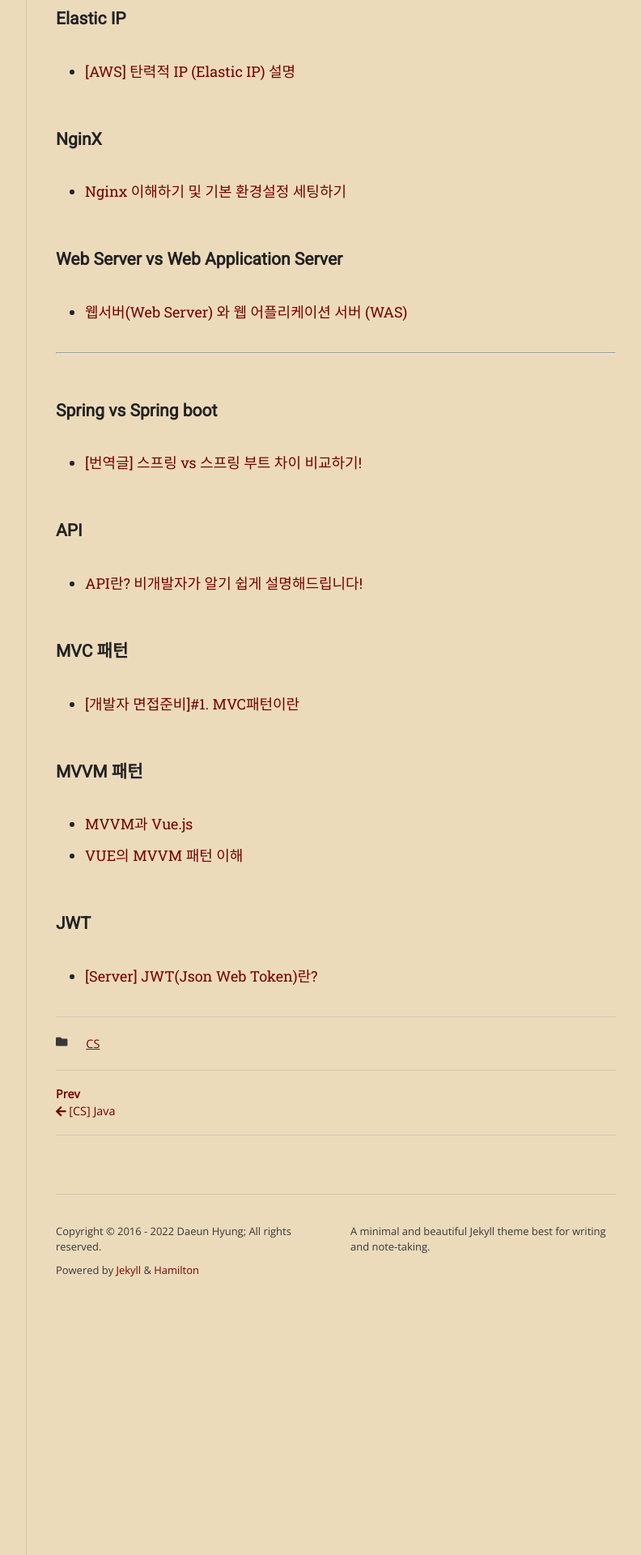
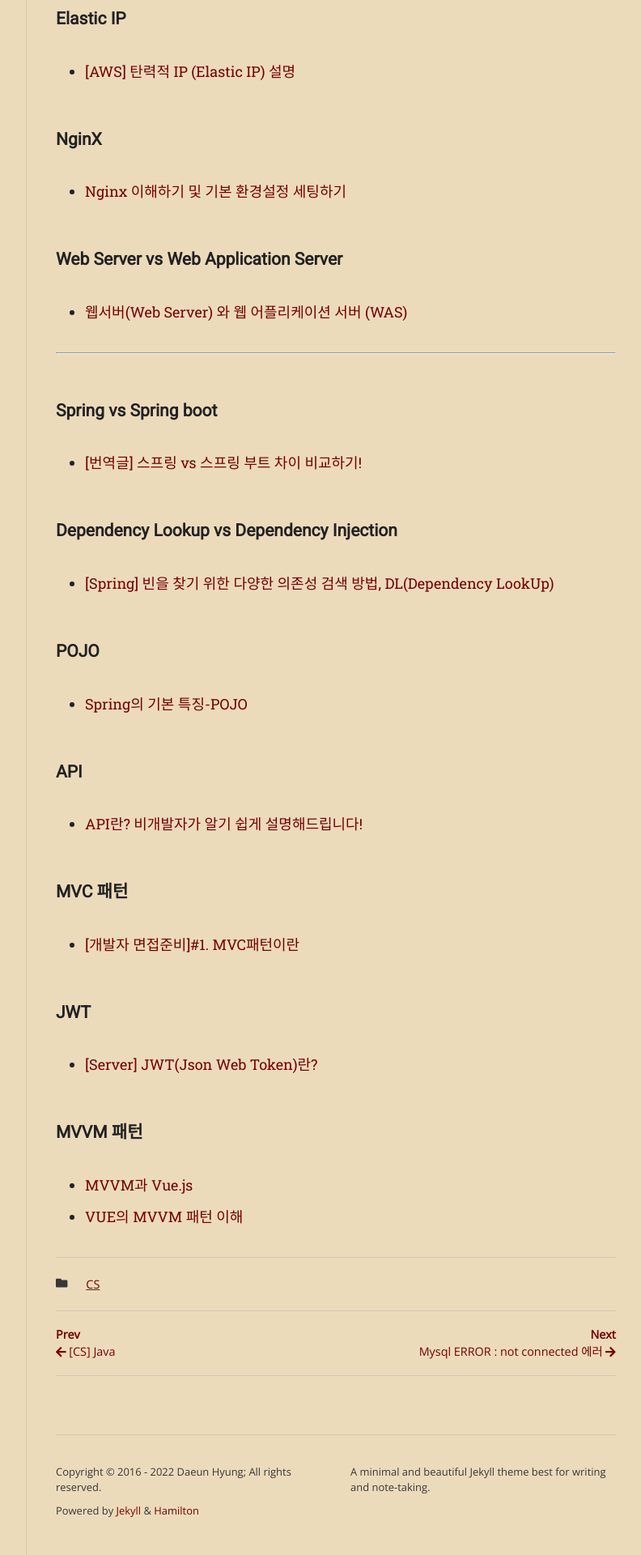
Before and after one commit to unain-dev/unain-dev.github.io, a Jekyll site: the page built from _posts/2022-01-05-CS-웹주요개념.md, in a window 1280 px wide. Shown: the part 1557-3477 px from the top of the page at 81% size, without its empty margins (357-1149 px from the left). Built offline with Jekyll 4.4.1, drawn with Linux system fonts in a browser that asks for light colours; nearby versions of some CDN libraries; some web fonts are replaced.

Commit message:
create: mysql-connect-error

```diff
--- a/_posts/2022-01-05-CS-웹주요개념.md
+++ b/_posts/2022-01-05-CS-웹주요개념.md
@@ -46,15 +46,21 @@ categories: CS
 ### Spring vs Spring boot
 - [[번역글] 스프링 vs 스프링 부트 차이 비교하기!](https://sas-study.tistory.com/274){:target="_blank"}
 
+### Dependency Lookup vs Dependency Injection
+- [[Spring] 빈을 찾기 위한 다양한 의존성 검색 방법, DL(Dependency LookUp)](https://mangkyu.tistory.com/168){:target="_blank"}
+
+### POJO
+- [Spring의 기본 특징-POJO](https://velog.io/@galaxy/Spring%EC%9D%98-%EA%B8%B0%EB%B3%B8-%ED%8A%B9%EC%A7%95-POJO){:target="_blank"}
+
 ### API
 - [API란? 비개발자가 알기 쉽게 설명해드립니다!](http://blog.wishket.com/api%EB%9E%80-%EC%89%BD%EA%B2%8C-%EC%84%A4%EB%AA%85-%EA%B7%B8%EB%A6%B0%ED%81%B4%EB%9D%BC%EC%9D%B4%EC%96%B8%ED%8A%B8/){:target="_blank"}
 
 ### MVC 패턴
 - [[개발자 면접준비]#1. MVC패턴이란](https://m.blog.naver.com/jhc9639/220967034588){:target="_blank"}
 
+### JWT
+- [[Server] JWT(Json Web Token)란?](https://mangkyu.tistory.com/56){:target="_blank"}
+
 ### MVVM 패턴
 - [MVVM과 Vue.js](https://goodteacher.tistory.com/195){:target="_blank"}
 - [VUE의 MVVM 패턴 이해](https://velog.io/@sensecodevalue/VUE%EC%9D%98-MVVM-%ED%8C%A8%ED%84%B4-%EC%9D%B4%ED%95%B4%EC%99%80-MVC-MVP%EC%97%90%EB%8C%80%ED%95%9C-%EA%B0%84%EB%8B%A8-%EC%84%A4%EB%AA%85){:target="_blank"}
-
-### JWT
-- [[Server] JWT(Json Web Token)란?](https://mangkyu.tistory.com/56){:target="_blank"}
```
Also changed, not shown: _posts/2022-01-11-Mysql-Connect-Error.md (added, +15 -0 lines).
